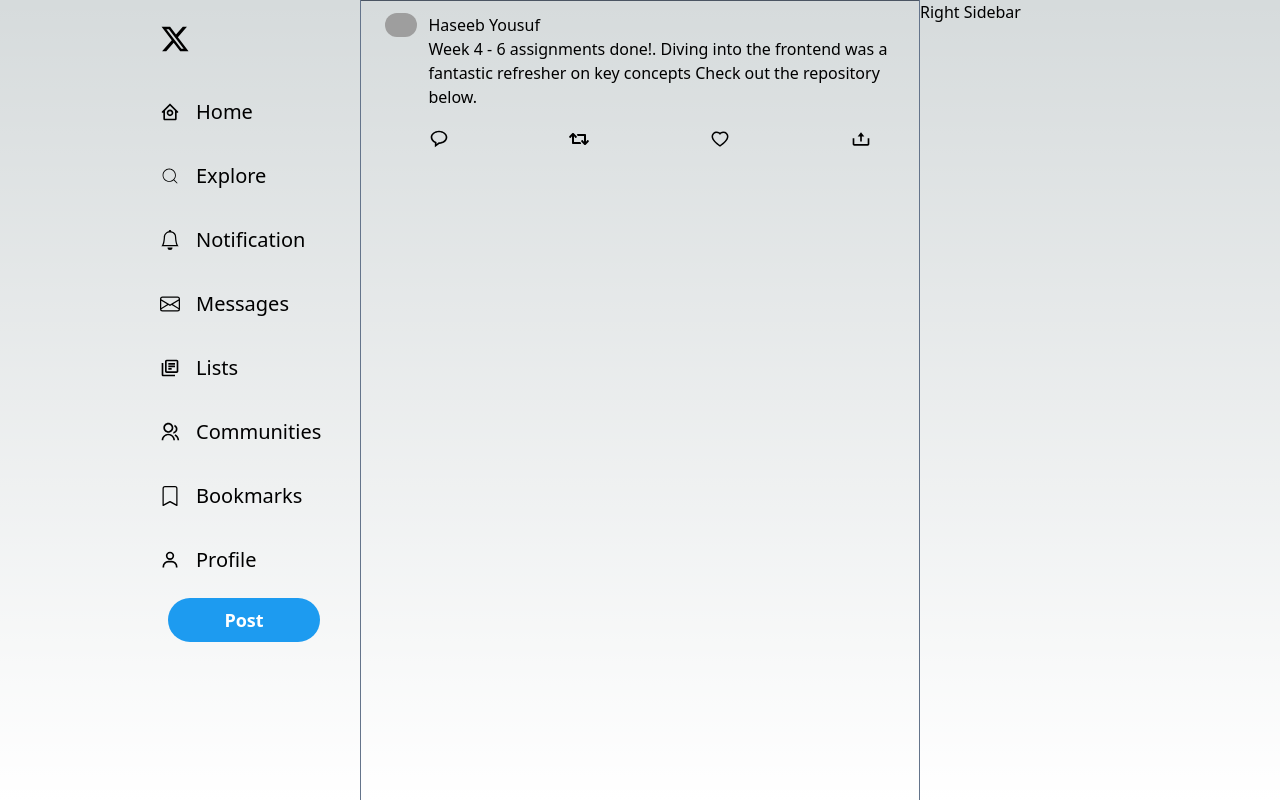
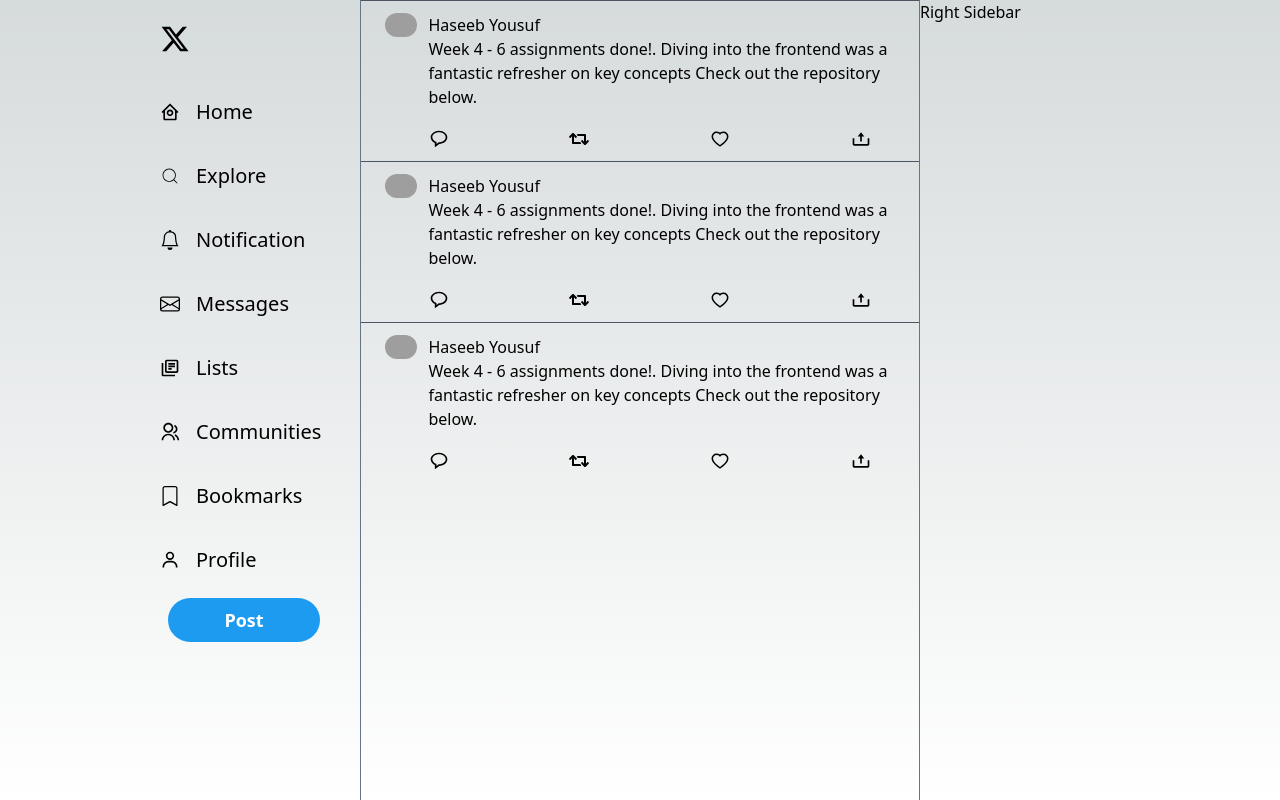
Before and after one commit to haseebyousuf/twitter-clone, a Next.js app in the folder twitter-client/: page / in a window 1280 px wide. Built offline with nearby package versions, Linux system fonts and the light colour scheme; grey boxes are pictures that could not be loaded.

Commit message:
Update home page layout

```diff
--- a/twitter-client/app/(home)/page.tsx
+++ b/twitter-client/app/(home)/page.tsx
@@ -3,7 +3,9 @@
 
 export default function Home() {
   return (
-    <div className='w-full h-full '>
+    <div className='w-full h-screen overflow-scroll '>
+      <FeedCard />
+      <FeedCard />
       <FeedCard />
     </div>
   );
```
